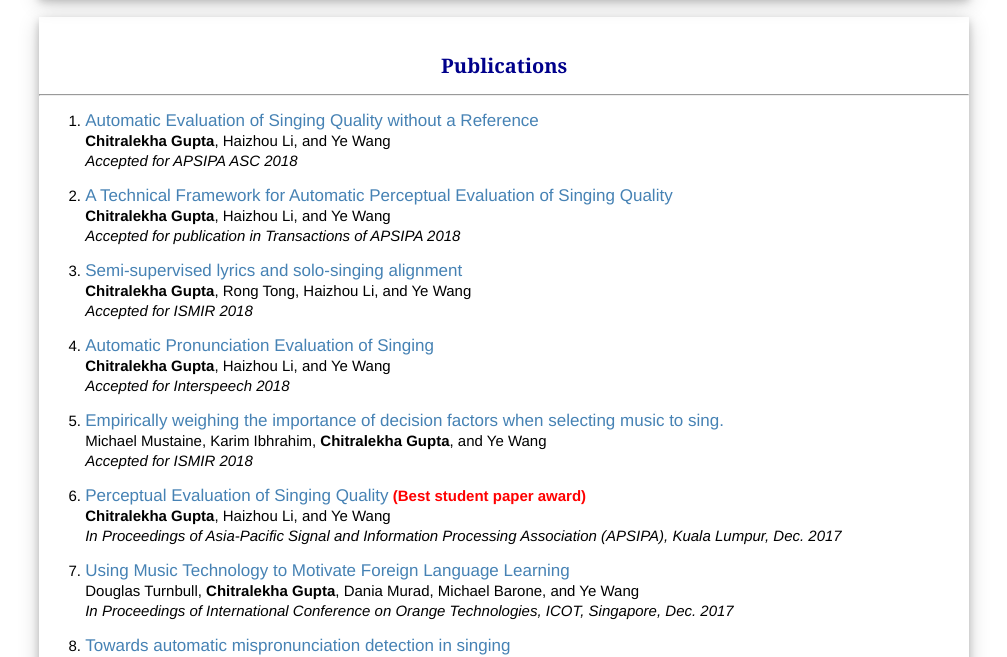
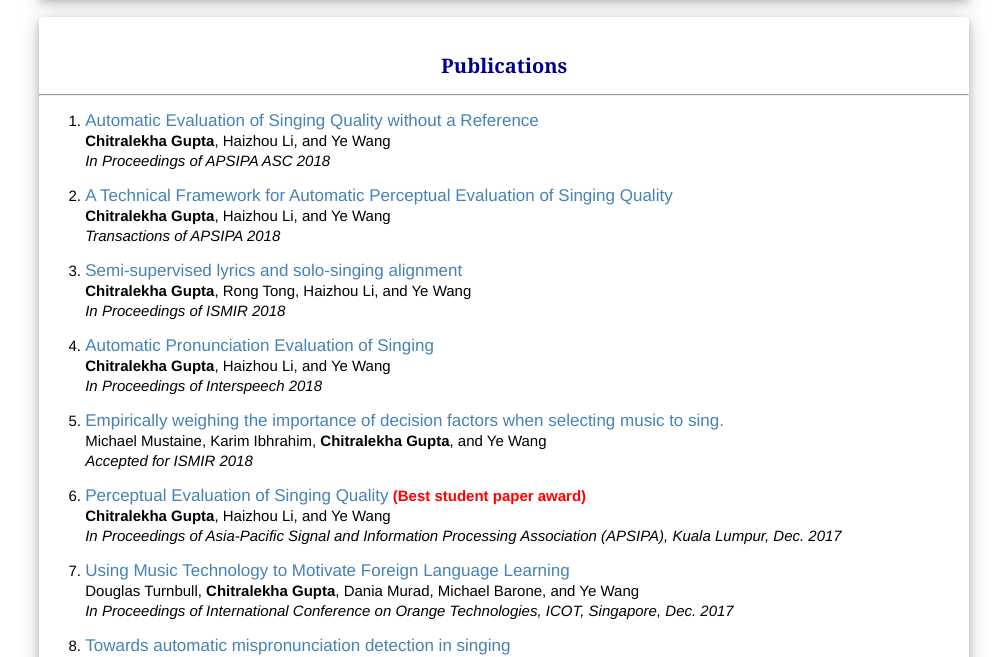
Before and after one commit to chitralekha18/home, a plain HTML site: page index.html in a window 1280 px wide. Shown: the part 443-1100 px from the top of the page, without its empty margins (140-1147 px from the left). Drawn offline with Linux system fonts and the light colour scheme.

Commit message:
Update index.html

```diff
--- a/index.html
+++ b/index.html
@@ -139,7 +139,7 @@
 						<div>
                             <span style="font-size:15px; color:black;"><span _fck_bookmark="1" style="display: none;"> </span><span _fck_bookmark="1" style="display: none;">&nbsp;</span><a href="papers/APSIPA2018automatic-evaluation-singing.pdf">Automatic Evaluation of Singing Quality without a Reference</a><br>
 							 <strong>Chitralekha Gupta</strong>, Haizhou Li, and Ye Wang<br>
-							<span style="font-style: italic;">Accepted for APSIPA ASC 2018</span>
+							<span style="font-style: italic;">In Proceedings of APSIPA ASC 2018</span>
 						    <br>
 
 							</div>
@@ -148,7 +148,7 @@
 						<div>
                             <span style="font-size:15px; color:black;"><span _fck_bookmark="1" style="display: none;"> </span><span _fck_bookmark="1" style="display: none;">&nbsp;</span><a href="https://www.cambridge.org/core/journals/apsipa-transactions-on-signal-and-information-processing/article/technical-framework-for-automatic-perceptual-evaluation-of-singing-quality/5F6AECB907FE842481D070850EDF1EFA">A Technical Framework for Automatic Perceptual Evaluation of Singing Quality</a><br>
 							 <strong>Chitralekha Gupta</strong>, Haizhou Li, and Ye Wang<br>
-							<span style="font-style: italic;">Accepted for publication in Transactions of APSIPA 2018</span>
+							<span style="font-style: italic;">Transactions of APSIPA 2018</span>
 						    <br>
 
 							</div>
@@ -156,9 +156,9 @@
 
 					<li>
 						<div>
-                            <span style="font-size:15px; color:black;"><span _fck_bookmark="1" style="display: none;"> </span><span _fck_bookmark="1" style="display: none;">&nbsp;</span><a href="https://www.smcnus.org/wp-content/uploads/2018/07/Chitralekha_ISMIR2018.pdf">Semi-supervised lyrics and solo-singing alignment</a><br>
+                            <span style="font-size:15px; color:black;"><span _fck_bookmark="1" style="display: none;"> </span><span _fck_bookmark="1" style="display: none;">&nbsp;</span><a href="http://ismir2018.ircam.fr/doc/pdfs/30_Paper.pdf">Semi-supervised lyrics and solo-singing alignment</a><br>
 							 <strong>Chitralekha Gupta</strong>, Rong Tong, Haizhou Li, and Ye Wang<br>
-							<span style="font-style: italic;">Accepted for ISMIR 2018</span>
+							<span style="font-style: italic;">In Proceedings of ISMIR 2018</span>
 						    <br>
 
 							</div>
@@ -167,14 +167,14 @@
 						<div>
                             <span style="font-size:15px; color:black;"><span _fck_bookmark="1" style="display: none;"> </span><span _fck_bookmark="1" style="display: none;">&nbsp;</span><a href="https://www.smcnus.org/wp-content/uploads/2018/07/Chitralekha_Interspeech2018.pdf">Automatic Pronunciation Evaluation of Singing</a><br>
 							 <strong>Chitralekha Gupta</strong>, Haizhou Li, and Ye Wang<br>
-							<span style="font-style: italic;">Accepted for Interspeech 2018</span>
+							<span style="font-style: italic;">In Proceedings of Interspeech 2018</span>
 						    <br>
 
 							</div>
 					</li>
                     <li>
 						<div>
-                            <span style="font-size:15px; color:black;"><span _fck_bookmark="1" style="display: none;"> </span><span _fck_bookmark="1" style="display: none;">&nbsp;</span><a href="https://www.smcnus.org/wp-content/uploads/2018/07/Michael_ISMIR2018.pdf">Empirically weighing the importance of decision factors when selecting music to sing.</a><br>
+                            <span style="font-size:15px; color:black;"><span _fck_bookmark="1" style="display: none;"> </span><span _fck_bookmark="1" style="display: none;">&nbsp;</span><a href="http://ismir2018.ircam.fr/doc/pdfs/117_Paper.pdf">Empirically weighing the importance of decision factors when selecting music to sing.</a><br>
 							 Michael Mustaine, Karim Ibhrahim, <strong>Chitralekha Gupta</strong>, and Ye Wang<br>
 							<span style="font-style: italic;">Accepted for ISMIR 2018</span>
 						    <br>
```
